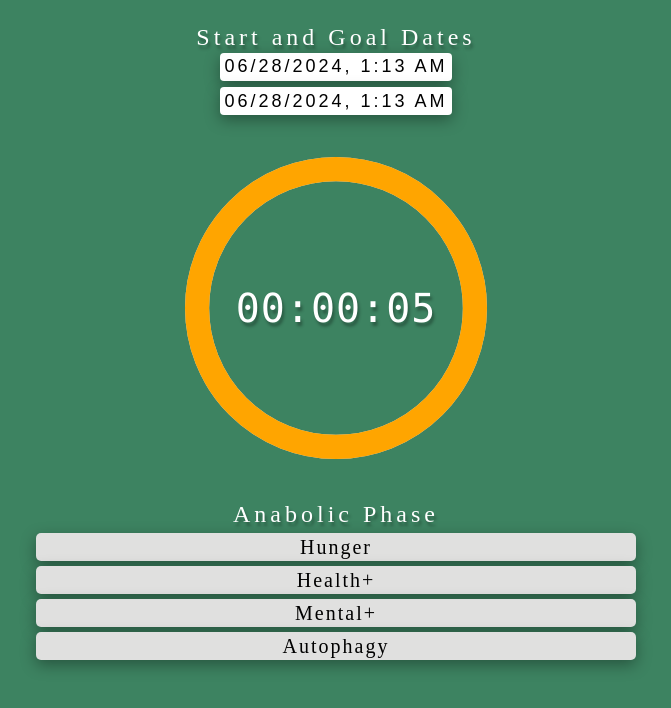
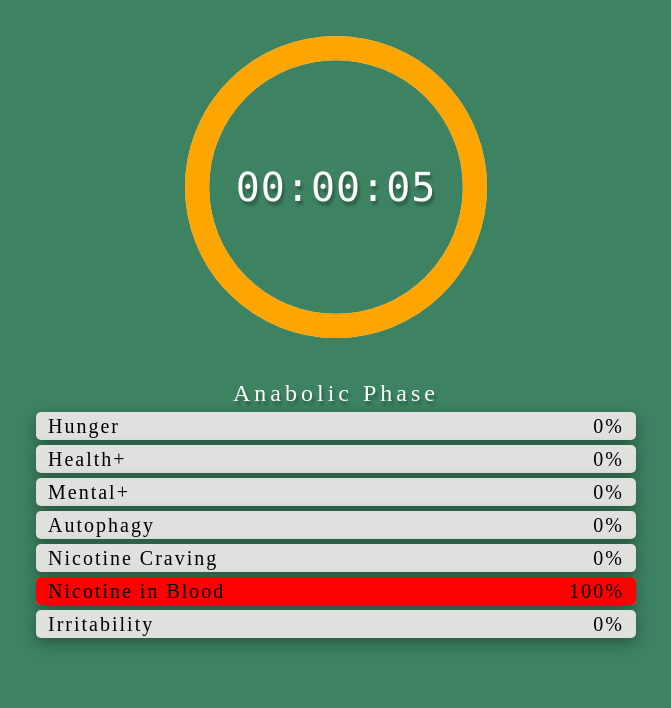
Before and after one commit to OdreZZ/fasting-tracker-frontend, a Next.js app: page / in a window 1280 px wide. Shown: the top 708 px of the page, without its empty margins (304-975 px from the left). Built offline with nearby package versions, Linux system fonts and the light colour scheme.

Commit message:
Added nicotine, irritability, date toggle

```diff
--- a/components/Common/ProgressBar.js
+++ b/components/Common/ProgressBar.js
@@ -1,13 +1,9 @@
-import React, { useState } from "react";
+import React from "react";
 import styles from "../../styles/ProgressBar.module.css";
 
 const ProgressBar = ({ title, percentage, color }) => {
-    const [isPercentageShown, setIsPercentageShown] = useState(false);
-
     return <div className={styles.progressBarContainer}>
-        <div className={styles.progressBar}
-            onClick={() => setIsPercentageShown(prev => !prev)}
-        >
+        <div className={styles.progressBar}>
             <div className={styles.progressBarFill}
                 style={{
                     width: `${percentage}%`,
@@ -16,13 +12,9 @@ const ProgressBar = ({ title, percentage, color }) => {
             />
 
             <div className={styles.progressBarText}>
-                {!isPercentageShown && (
-                    <div>{title}</div>
-                )}
+                <div>{title}</div>
 
-                {isPercentageShown && (
-                    <div>{percentage.toFixed(0)}%</div>
-                )}
+                <div>{percentage.toFixed(0)}%</div>
             </div>
         </div>
     </div>
--- a/data/phases.js
+++ b/data/phases.js
@@ -5,6 +5,9 @@ const PHASES = [{
     healthBoost: 0,
     mentalBoost: 0,
     autophagyLevel: 0,
+    nicotineCraving: 0,
+    nicotineInBlood: 100,
+    irritabilityLevel: 0,
 }, {
     name: "Early Catabolic",
     startHour: 4,
@@ -12,6 +15,9 @@ const PHASES = [{
     healthBoost: 15,
     mentalBoost: 5,
     autophagyLevel: 0,
+    nicotineCraving: 60,
+    nicotineInBlood: 90,
+    irritabilityLevel: 10,
 }, {
     name: "Catabolic",
     startHour: 8,
@@ -19,6 +25,9 @@ const PHASES = [{
     healthBoost: 40,
     mentalBoost: 15,
     autophagyLevel: 0,
+    nicotineCraving: 80,
+    nicotineInBlood: 80,
+    irritabilityLevel: 30,
 }, {
     name: "Late Catabolic",
     startHour: 12,
@@ -26,6 +35,9 @@ const PHASES = [{
     healthBoost: 60,
     mentalBoost: 25,
     autophagyLevel: 0,
+    nicotineCraving: 100,
+    nicotineInBlood: 70,
+    irritabilityLevel: 80,
 }, {
     name: "Ketosis",
     startHour: 16,
@@ -33,6 +45,9 @@ const PHASES = [{
     healthBoost: 60,
     mentalBoost: 50,
     autophagyLevel: 20,
+    nicotineCraving: 80,
+    nicotineInBlood: 60,
+    irritabilityLevel: 70,
 }, {
     name: "Early Autophagy",
     startHour: 20,
@@ -40,6 +55,9 @@ const PHASES = [{
     healthBoost: 60,
     mentalBoost: 75,
     autophagyLevel: 40,
+    nicotineCraving: 50,
+    nicotineInBlood: 50,
+    irritabilityLevel: 30,
 }, {
     name: "Autophagy",
     startHour: 24,
@@ -47,6 +65,9 @@ const PHASES = [{
     healthBoost: 80,
     mentalBoost: 100,
     autophagyLevel: 60,
+    nicotineCraving: 30,
+    nicotineInBlood: 40,
+    irritabilityLevel: 20,
 }, {
     name: "Peak",
     startHour: 28,
@@ -54,6 +75,9 @@ const PHASES = [{
     healthBoost: 100,
     mentalBoost: 100,
     autophagyLevel: 80,
+    nicotineCraving: 20,
+    nicotineInBlood: 30,
+    irritabilityLevel: 10,
 }, {
     name: "Starvation",
     startHour: 72,
@@ -61,6 +85,9 @@ const PHASES = [{
     healthBoost: 10,
     mentalBoost: 100,
     autophagyLevel: 100,
+    nicotineCraving: 0,
+    nicotineInBlood: 0,
+    irritabilityLevel: 0,
 }, {
     name: "Dangerous",
     startHour: 100,
@@ -68,6 +95,9 @@ const PHASES = [{
     healthBoost: 0,
     mentalBoost: 0,
     autophagyLevel: 100,
+    nicotineCraving: 0,
+    nicotineInBlood: 0,
+    irritabilityLevel: 0,
 }, {
     name: "Dangerous",
     startHour: 1000,
@@ -75,6 +105,9 @@ const PHASES = [{
     healthBoost: 0,
     mentalBoost: 0,
     autophagyLevel: 100,
+    nicotineCraving: 0,
+    nicotineInBlood: 0,
+    irritabilityLevel: 0,
 }];
 
 export default PHASES;
--- a/pages/index.js
+++ b/pages/index.js
@@ -31,7 +31,11 @@ export default function Homepage({ start, end, preventCache }) {
     const [autophagyLevel, setAuthophagyLevel] = useState(0);
     const [healthBoost, setHealthBoost] = useState(0);
     const [mentalBoost, setMentalBoost] = useState(0);
+    const [nicotineCraving, setNicotineCraving] = useState(0);
+    const [nicotineInBlood, setNicotineInBlood] = useState(0);
+    const [irritabilityLevel, setIrritabilityLevel] = useState(0);
     const [areColonsShown, setAreColonsShown] = useState(true);
+    const [areDatesShown, setAreDatesShown] = useState(false);
 
     const {
         hours,
@@ -40,6 +44,7 @@ export default function Homepage({ start, end, preventCache }) {
     } = timeDiff;
 
     const toggleView = () => {
+        setAreDatesShown(prev => !prev);
         setView(prev => {
             if (prev === PROGRESS_VIEW.TIME_PASSED) {
                 return PROGRESS_VIEW.PERC_PASSED;
@@ -81,6 +86,9 @@ export default function Homepage({ start, end, preventCache }) {
             newHealthBoost,
             newMentalBoost,
             newAutophagyLevel,
+            newNicotineCraving,
+            newNicotineInBlood,
+            newIrritabilityLevel,
         } = getProgressData(startDate, endDate);
 
         setPhase(phase);
@@ -90,6 +98,9 @@ export default function Homepage({ start, end, preventCache }) {
         setMentalBoost(newMentalBoost);
         setAuthophagyLevel(newAutophagyLevel);
         setPercentageDone(percentageOfGoal);
+        setNicotineCraving(newNicotineCraving);
+        setNicotineInBlood(newNicotineInBlood);
+        setIrritabilityLevel(newIrritabilityLevel);
         setAreColonsShown(prev => !prev);
     }
 
@@ -116,6 +127,7 @@ export default function Homepage({ start, end, preventCache }) {
     }, [startDate, endDate]);
 
     return <div className={styles.homepage}>
+        {areDatesShown && (
             <div className={styles.datePickersContainer}>
                 <div>
                     Start and Goal Dates
@@ -143,6 +155,7 @@ export default function Homepage({ start, end, preventCache }) {
                     </div>
                 </div>
             </div>
+        )}
 
         <div className={styles.timePassedContainer}>
             <CircularProgressBar
@@ -180,7 +193,7 @@ export default function Homepage({ start, end, preventCache }) {
             <ProgressBar
                 title="Hunger"
                 percentage={hungerLevel}
-                color="red"
+                color="orange"
             />
 
             <ProgressBar
@@ -199,6 +212,24 @@ export default function Homepage({ start, end, preventCache }) {
                 title="Autophagy"
                 percentage={autophagyLevel}
                 color="gold"
+            />
+
+            <ProgressBar
+                title="Nicotine Craving"
+                percentage={nicotineCraving}
+                color="orange"
+            />
+
+            <ProgressBar
+                title="Nicotine in Blood"
+                percentage={nicotineInBlood}
+                color="red"
+            />
+
+            <ProgressBar
+                title="Irritability"
+                percentage={irritabilityLevel}
+                color="orange"
             />
         </div>
     </div>;
--- a/styles/ProgressBar.module.css
+++ b/styles/ProgressBar.module.css
@@ -25,7 +25,7 @@
 
 .progressBarText {
     display: flex;
-    justify-content: center;
+    justify-content: space-between;
     align-items: center;
     position: absolute;
     width: 100%;
@@ -36,4 +36,5 @@
     letter-spacing: 2px;
     margin: 0 auto;
     text-shadow: none;
+    padding: 0px 12px;
 }
--- a/utils/date-calculations.js
+++ b/utils/date-calculations.js
@@ -35,6 +35,9 @@ export function getProgressData(startDate, endDate) {
             newHealthBoost: 0,
             newMentalBoost: 0,
             newAutophagyLevel: 0,
+            newNicotineCraving: 0,
+            newNicotineInBlood: 0,
+            newIrritabilityLevel: 0,
         }
     }
 
@@ -58,6 +61,12 @@ export function getProgressData(startDate, endDate) {
             getMiddlePoint(currentPhase.mentalBoost, hoursInThisPhase, nextPhase.mentalBoost, hoursSinceCurrentPhase),
         newAutophagyLevel:
             getMiddlePoint(currentPhase.autophagyLevel, hoursInThisPhase, nextPhase.autophagyLevel, hoursSinceCurrentPhase),
+        newNicotineCraving:
+            getMiddlePoint(currentPhase.nicotineCraving, hoursInThisPhase, nextPhase.nicotineCraving, hoursSinceCurrentPhase),
+        newNicotineInBlood:
+            getMiddlePoint(currentPhase.nicotineInBlood, hoursInThisPhase, nextPhase.nicotineInBlood, hoursSinceCurrentPhase),
+        newIrritabilityLevel:
+            getMiddlePoint(currentPhase.irritabilityLevel, hoursInThisPhase, nextPhase.irritabilityLevel, hoursSinceCurrentPhase),
     }
 }
 
```
Lines whose indentation alone changed are shown as unchanged.
